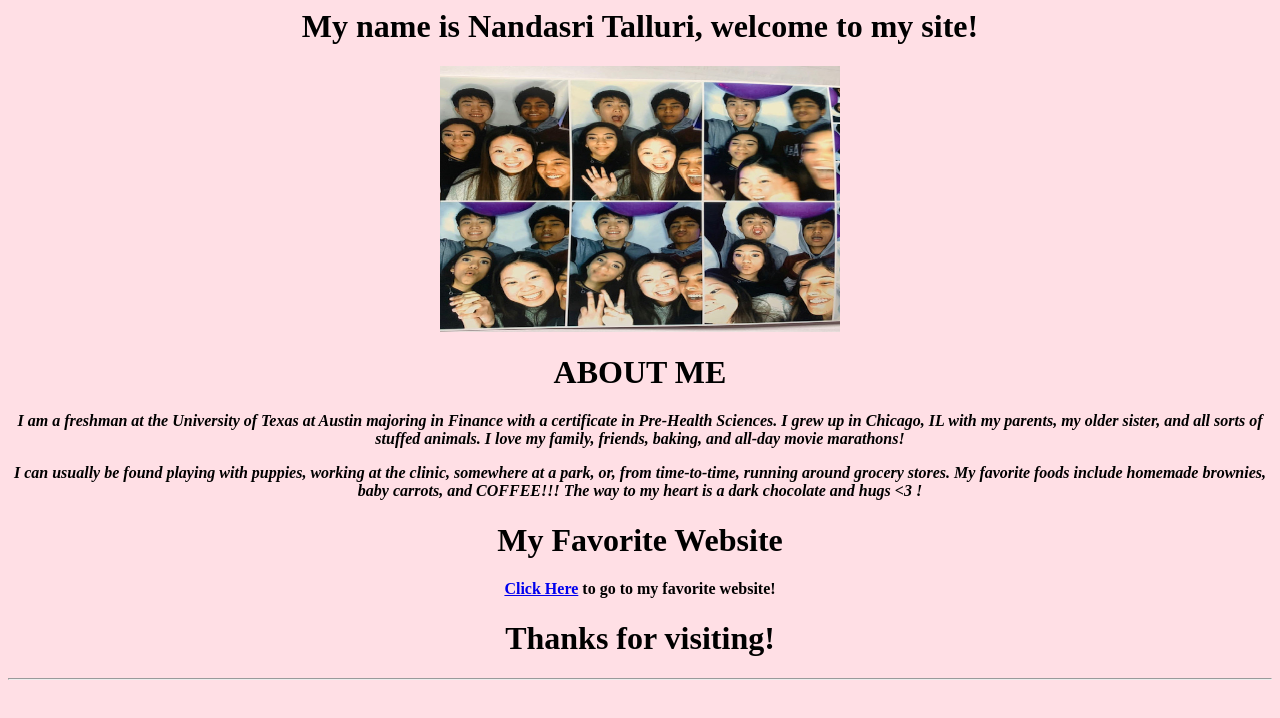
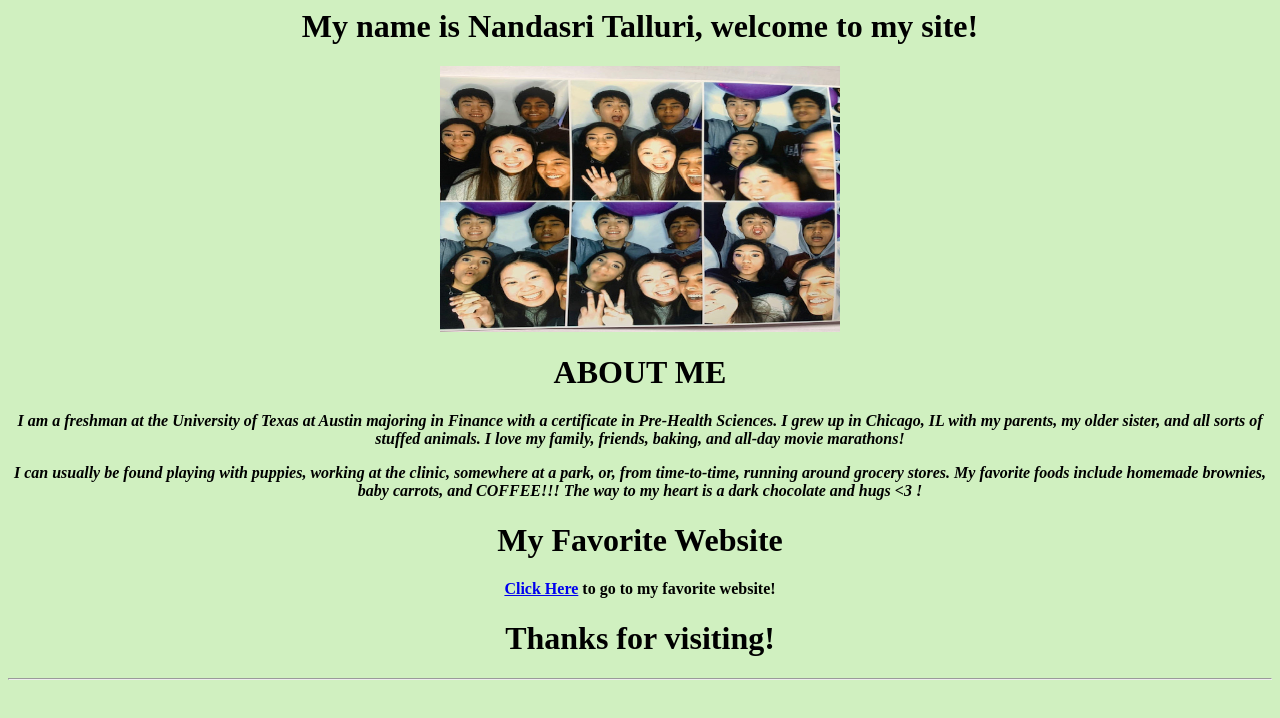
Before and after one commit to nandasritalluri/nandasritalluri.github.io, a plain HTML site: page index.html in a window 1280 px wide. Drawn offline with Linux system fonts and the light colour scheme.

Commit message:
Update index.html

```diff
--- a/index.html
+++ b/index.html
@@ -18,7 +18,7 @@
 
 <h1 style="text-align: center;font-family:signpainter;">Thanks for visiting!</h1>
 
-<body bgcolor="FFDFE5">
+<body bgcolor="D0F0C0">
 
 </body>
 
```
